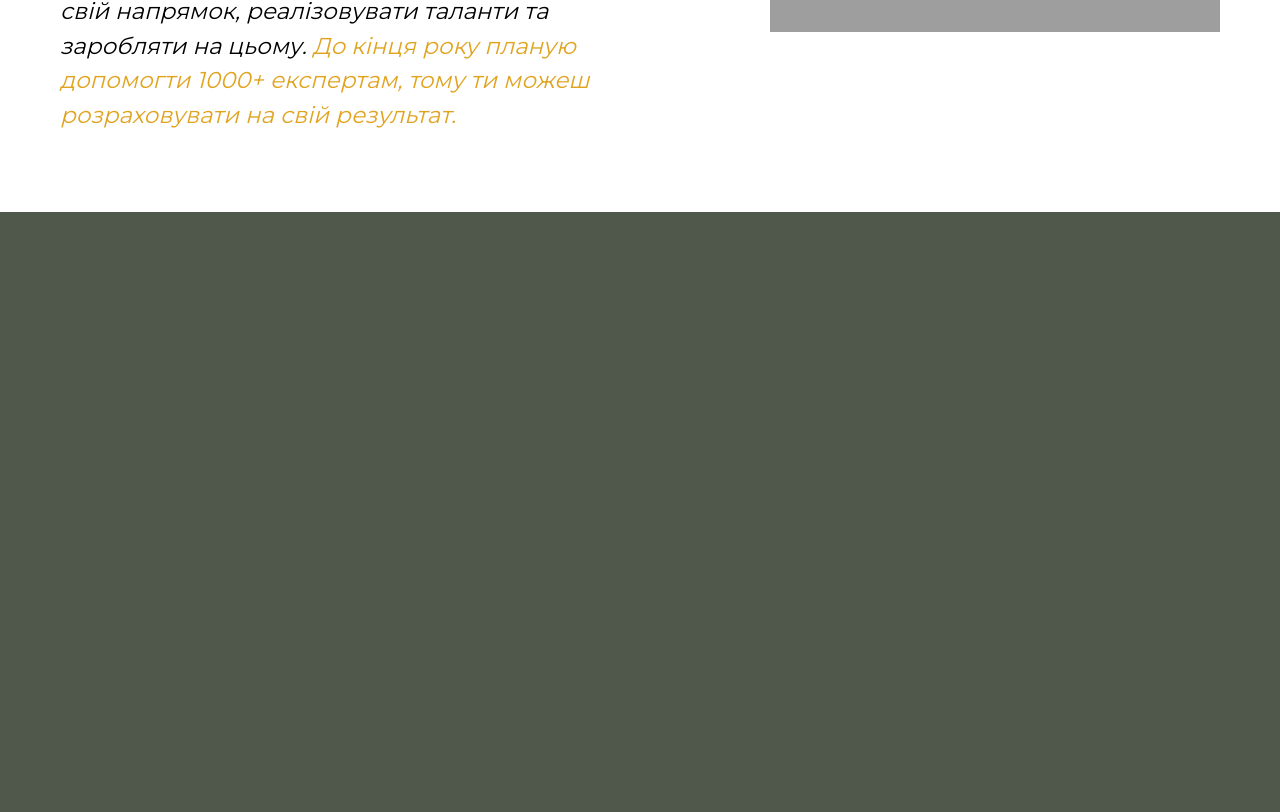
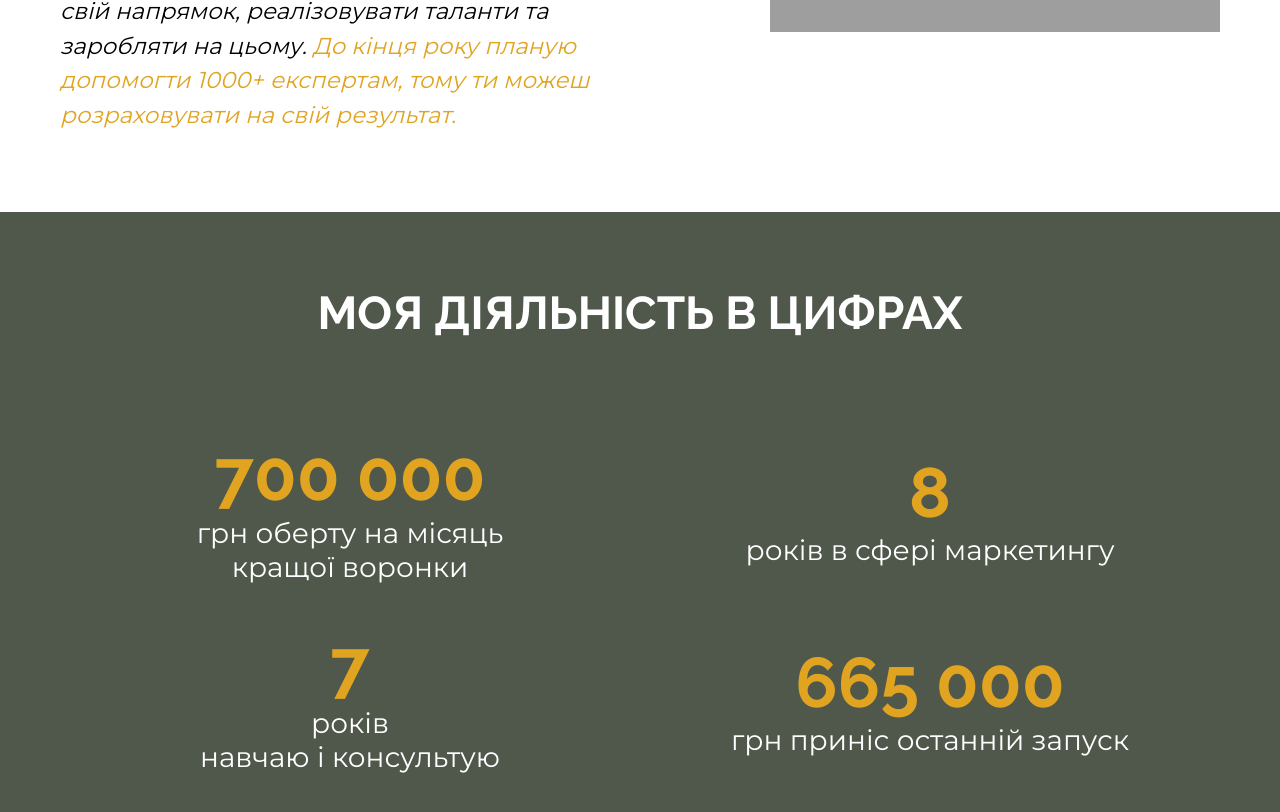
Before and after one commit to olhapanchyshyna/vika-creator, a Next.js app: page / in a window 1280 px wide. Shown: the part 1522-2334 px from the top of the page. Before the commit the page ends 1734 px from the top, so only its background shows below. Built offline with nearby package versions, Linux system fonts and the light colour scheme; grey boxes are pictures that could not be loaded.

Commit message:
adaptive block my activites

```diff
--- a/src/app/page.tsx
+++ b/src/app/page.tsx
@@ -20,7 +20,7 @@ export default function Home() {
 			<FirstScreen />
 			<Benefits />
 			<AboutMe />
-			{/* <MyActivities /> */}
+			<MyActivities />
 			{/* <Course /> */}
 			{/* <Program /> */}
 			{/* <ExpertsReviews /> */}
--- a/src/components/my-activities.tsx
+++ b/src/components/my-activities.tsx
@@ -4,56 +4,54 @@ const raleway = Raleway({ subsets: ['latin'] })
 
 export default function MyActivities() {
 	return (
-		<section className='2xl:py-[100px] py-[80px]'>
-			<div className='container'>
+		<section className='pt-[50px] pb-[20px] lg:py-[80px] 2xl:py-[100px] px-[20px] lg:px-[60px]'>
+			<div className='container p-0'>
 				<MainTitle text='Моя діяльність в цифрах' className='text-center' />
 
-				<div className='flex flex-col justify-between mt-[100px]'>
-					<div className='flex justify-between items-center'>
+				<div className='flex justify-around items-end xl:items-center flex-wrap mt-[50px] md:mt-[100px]'>
 					{/* 1 */}
-						<div className='max-w-[400px] w-[100%]'>
+					<div className='lg:max-w-[400px] max-w-[345px] w-[100%] mb-[40px]'>
 						<div
-								className={`text-center 2xl:text-[100px] text-[70px] font-bold leading-[normal] text-[#e1a421]  ${raleway.className}`}
+							className={`text-center 2xl:text-[100px] xl:text-[70px] text-[50px] font-bold leading-[normal] text-[#e1a421]  ${raleway.className}`}
+						>
+							700 000
+						</div>
+						<div className='text-center xl:text-[28px] lg:text-[23px] text-[20px] text-white leading-[normal]'>
+							грн оберту на місяць кращої воронки
+						</div>
+					</div>
+					{/* 2 */}
+					<div className='lg:max-w-[400px] max-w-[345px]  w-[100%] mb-[40px]'>
+						<div
+							className={`text-center 2xl:text-[100px] xl:text-[70px] text-[50px] font-bold leading-[normal] text-[#e1a421]  ${raleway.className}`}
 						>
 							8
 						</div>
-							<div className='text-center text-[28px] text-white leading-[normal]'>
+						<div className='text-center xl:text-[28px] lg:text-[23px] text-[20px] text-white leading-[normal]'>
 							років в сфері маркетингу
 						</div>
 					</div>
-						{/* 2 */}
-						<div className='2xl:max-w-[460px] max-w-[360px] w-[100%]'>
+
+					{/* 3 */}
+					<div className='lg:max-w-[400px] max-w-[345px]  w-[100%] mb-[40px]'>
 						<div
-								className={`text-center 2xl:text-[100px] text-[70px] font-bold leading-[normal] text-[#e1a421]  ${raleway.className}`}
-							>
-								700 000
-							</div>
-							<div className='text-center text-[28px] text-white leading-[normal]'>
-								грн оберту на місяць кращої воронки
-							</div>
-						</div>
-						{/* 3 */}
-						<div className='max-w-[320px] w-[100%]'>
-							<div
-								className={`text-center 2xl:text-[100px] text-[70px] font-bold leading-[normal] text-[#e1a421]  ${raleway.className}`}
+							className={`text-center 2xl:text-[100px] xl:text-[70px] text-[50px] font-bold leading-[normal] text-[#e1a421]  ${raleway.className}`}
 						>
 							7
 						</div>
-							<div className='text-center text-[28px] text-white leading-[normal]'>
+						<div className='text-center xl:text-[28px] lg:text-[23px] text-[20px] text-white leading-[normal]'>
 							років <br /> навчаю і консультую
 						</div>
 					</div>
-					</div>
-					<div className='flex justify-center'>
-						<div className='max-w-[400px] w-[100%] mt-[70px]'>
+					{/* 4 */}
+					<div className='lg:max-w-[400px] max-w-[345px] w-[100%] mb-[40px]'>
 						<div
-								className={`text-center 2xl:text-[100px] text-[70px] font-bold leading-[normal] text-[#e1a421]  ${raleway.className}`}
+							className={`text-center 2xl:text-[100px] xl:text-[70px] text-[50px] font-bold leading-[normal] text-[#e1a421]  ${raleway.className}`}
 						>
 							665 000
 						</div>
-							<div className='text-center text-[28px] text-white leading-[normal]'>
+						<div className='text-center xl:text-[28px] lg:text-[23px] text-[20px] text-white leading-[normal]'>
 							грн приніс останній запуск
-							</div>
 						</div>
 					</div>
 				</div>
```
Lines whose indentation alone changed are shown as unchanged.
